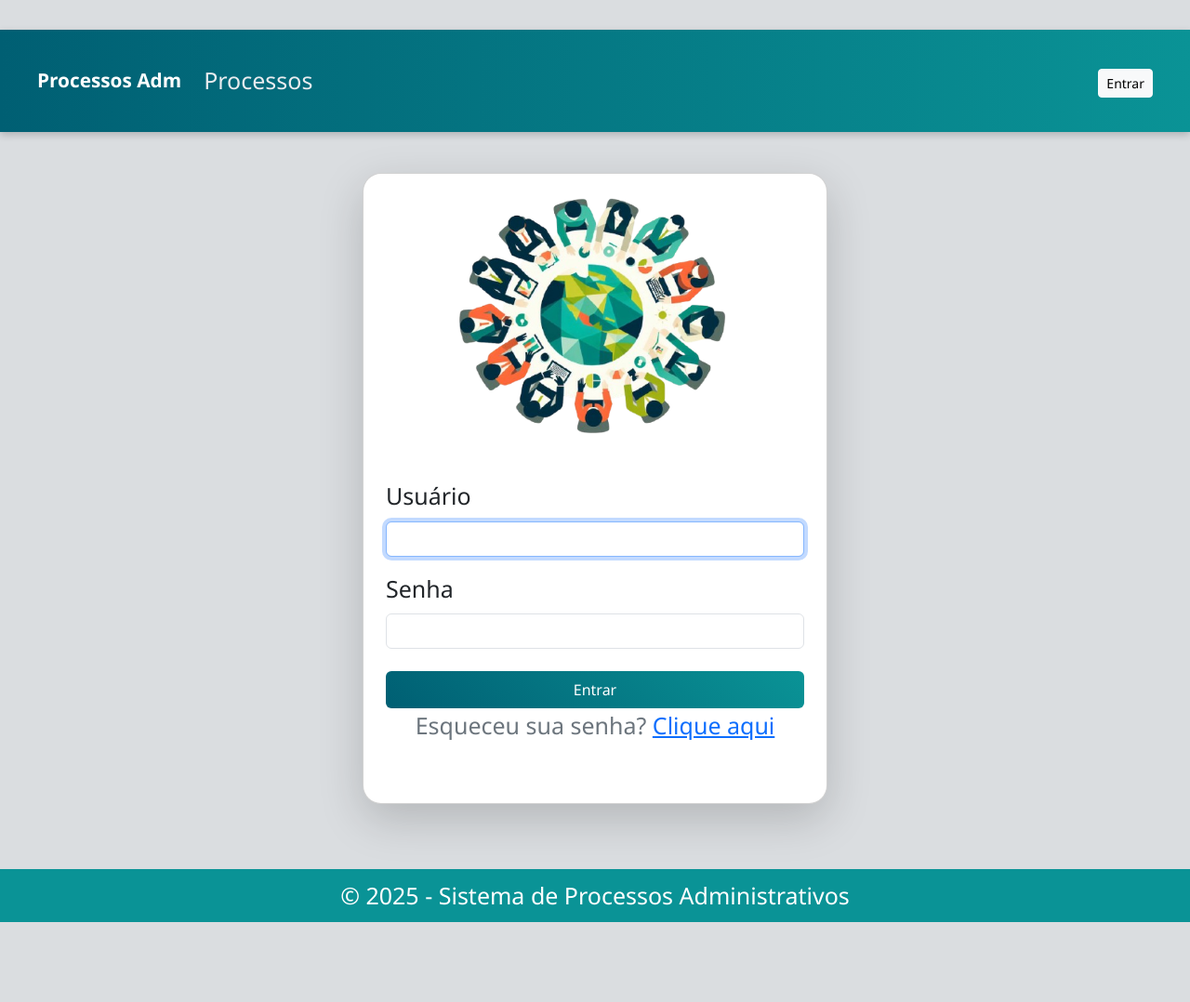
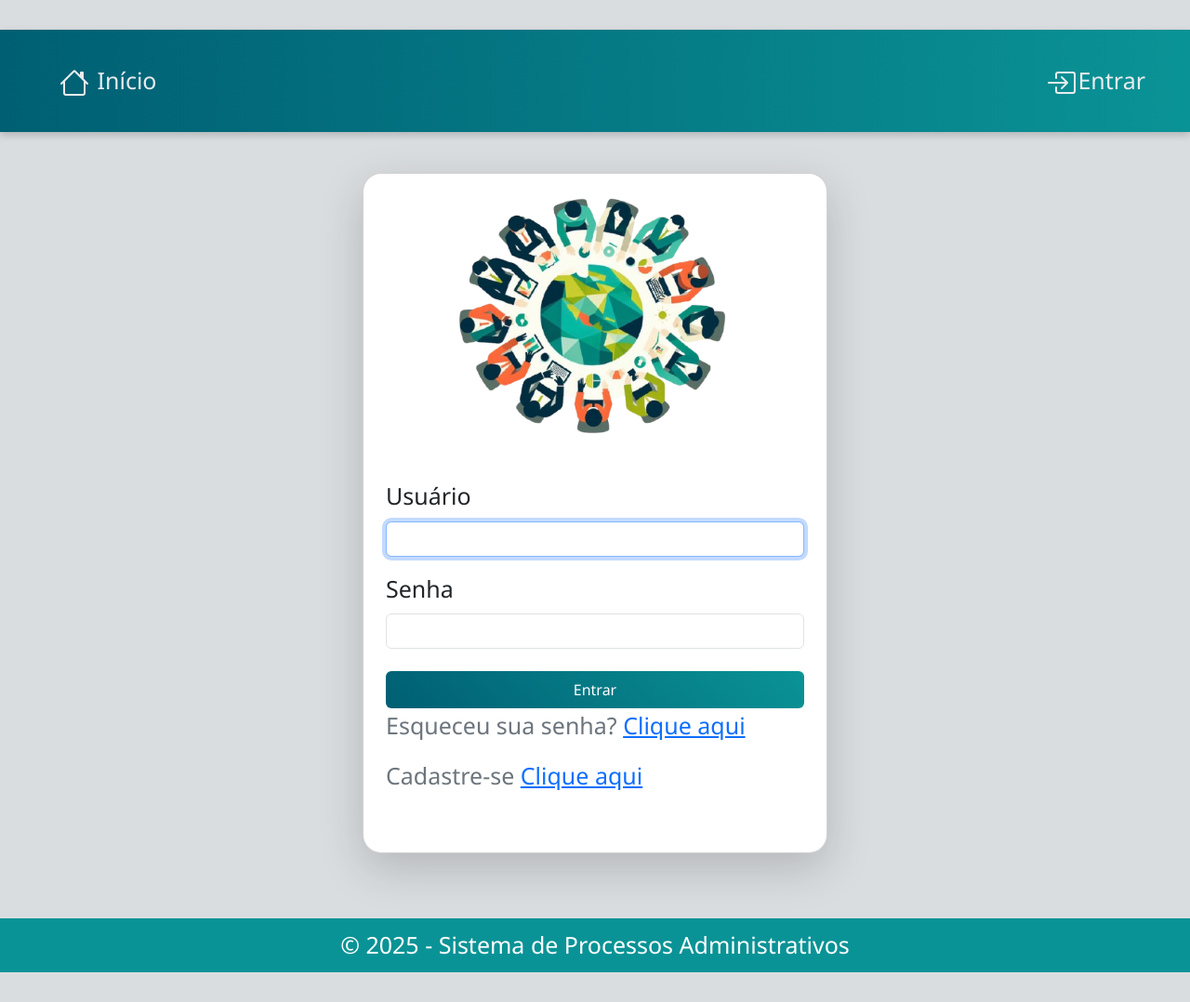
Before and after one commit to jefftdb/Processo_Administrativo, a Django app: page /pessoa/login/ in a window 1280 px wide. Shown: the whole page at 93% size. Before the commit the page ends 992 px from the top, so only its background shows below. Run offline with Django 5.2, Linux system fonts and the light colour scheme.

Commit message:
Adicionei ícones ao navbar e link para processos e editar perfil

```diff
--- a/pessoa/views.py
+++ b/pessoa/views.py
@@ -25,7 +25,7 @@ def add_pessoa(request):
             pessoa.groups.add(grupo)
 
             messages.success(request, "Pessoa adicionada com sucesso!")
-            return redirect('lista_pessoa')
+            return redirect('login')
     else:
         form = PessoaForm()
     return render(request, 'pessoa/add_pessoa.html', {'form': form})
@@ -41,7 +41,7 @@ def editar_pessoa(request, id):
                 pessoa.set_password(form.cleaned_data['password'])
             pessoa.save()
             messages.success(request, "Pessoa atualizada com sucesso!")
-            return redirect('lista_pessoa')
+            return redirect('login')
     else:
         form = PessoaForm(instance=pessoa)
     return render(request, 'pessoa/editar_pessoa.html', {'form': form, 'pessoa': pessoa})
--- /dev/null
+++ b/static/style.css
@@ -0,0 +1,59 @@
+ body {
+     background-color: #dadde0ff;
+     font-family: 'Segoe UI', sans-serif;
+ }
+
+ .navbar {
+     background: linear-gradient(90deg, #005f73, #0a9396);
+     box-shadow: 0 3px 8px rgba(0, 0, 0, 0.2);
+ }
+
+ .navbar-brand {
+     font-weight: 600;
+     font-size: 1.3rem;
+     color: #fff !important;
+ }
+
+ .nav-link {
+     color: #e9ecef !important;
+     transition: 0.3s;
+ }
+
+ .nav-link:hover {
+     color: #fff !important;
+     transform: scale(1.05);
+ }
+
+ .table thead {
+     background-color: #0a9396;
+     color: #fff;
+ }
+
+ .table-hover tbody tr:hover {
+     background-color: rgba(10, 147, 150, 0.1);
+ }
+
+ .btn-primary {
+     background: linear-gradient(45deg, #005f73, #0a9396);
+     border: none;
+ }
+
+ .btn-primary:hover {
+     background: linear-gradient(45deg, #0a9396, #005f73);
+ }
+
+ footer {
+     text-align: center;
+     padding: 10px;
+     background: #0a9396;
+     color: #fff;
+     margin-top: 50px;
+ }
+
+ .container-fluid {
+     padding: 20px 40px;
+ }
+
+ .navbar svg {
+     margin-right: 2px;
+ }
--- a/templates/base.html
+++ b/templates/base.html
@@ -6,88 +6,64 @@
     <title>{% block title %}Processos Administrativos{% endblock %}</title>
     <link rel="stylesheet" href="https://cdn.jsdelivr.net/npm/bootstrap@5.3.2/dist/css/bootstrap.min.css">
     <link rel="stylesheet" href="{% static 'processo/style.css' %}">
-    <style>
-        body {
-            background-color: #dadde0ff;
-            font-family: 'Segoe UI', sans-serif;
-        }
+    <link rel="stylesheet" href="{% static 'style.css' %}">
 
-        .navbar {
-            background: linear-gradient(90deg, #005f73, #0a9396);
-            box-shadow: 0 3px 8px rgba(0, 0, 0, 0.2);
-        }
-
-        .navbar-brand {
-            font-weight: 600;
-            font-size: 1.3rem;
-            color: #fff !important;
-        }
-
-        .nav-link {
-            color: #e9ecef !important;
-            transition: 0.3s;
-        }
-
-        .nav-link:hover {
-            color: #fff !important;
-            transform: scale(1.05);
-        }
-
-        .table thead {
-            background-color: #0a9396;
-            color: #fff;
-        }
-
-        .table-hover tbody tr:hover {
-            background-color: rgba(10, 147, 150, 0.1);
-        }
-
-        .btn-primary {
-            background: linear-gradient(45deg, #005f73, #0a9396);
-            border: none;
-        }
-
-        .btn-primary:hover {
-            background: linear-gradient(45deg, #0a9396, #005f73);
-        }
-
-        footer {
-            text-align: center;
-            padding: 10px;
-            background: #0a9396;
-            color: #fff;
-            margin-top: 50px;
-        }
-
-        .container-fluid {
-            padding: 20px 40px;
-        }
-    </style>
 </head>
 
 <body>
     <!-- Navbar -->
     <nav class="navbar navbar-expand-lg navbar-dark mb-4">
         <div class="container-fluid">
-            <a class="navbar-brand" href="/">Processos Adm</a>
+            <a class="navbar-brand" href="/">
+
+            </a>
             <button class="navbar-toggler" type="button" data-bs-toggle="collapse" data-bs-target="#menu">
                 <span class="navbar-toggler-icon"></span>
             </button>
 
             <div class="collapse navbar-collapse" id="menu">
                 <ul class="navbar-nav me-auto">
-                    <li class="nav-item"><a class="nav-link" href="{% url 'lista_processos' %}">Processos</a></li>
+                    <li class="nav-item"><a class="nav-link" href="/">
+                         <svg xmlns="http://www.w3.org/2000/svg" width="32" height="32" fill="currentColor" class="bi bi-house" viewBox="0 0 16 16">
+                            <path d="M8.707 1.5a1 1 0 0 0-1.414 0L.646 8.146a.5.5 0 0 0 .708.708L2 8.207V13.5A1.5 1.5 0 0 0 3.5 15h9a1.5 1.5 0 0 0 1.5-1.5V8.207l.646.647a.5.5 0 0 0 .708-.708L13 5.793V2.5a.5.5 0 0 0-.5-.5h-1a.5.5 0 0 0-.5.5v1.293zM13 7.207V13.5a.5.5 0 0 1-.5.5h-9a.5.5 0 0 1-.5-.5V7.207l5-5z"/>
+                        </svg> Início
+                        </a>
+                    </li>
+                    {% if user.is_authenticated %}
+                    <li class="nav-item"><a class="nav-link" href="{% url 'lista_processos' %}">
+                        <svg xmlns="http://www.w3.org/2000/svg" width="32" height="32" fill="currentColor" class="bi bi-file-richtext" viewBox="0 0 16 16">
+                            <path d="M7 4.25a.75.75 0 1 1-1.5 0 .75.75 0 0 1 1.5 0m-.861 1.542 1.33.886 1.854-1.855a.25.25 0 0 1 .289-.047l1.888.974V7.5a.5.5 0 0 1-.5.5H5a.5.5 0 0 1-.5-.5V7s1.54-1.274 1.639-1.208M5 9a.5.5 0 0 0 0 1h6a.5.5 0 0 0 0-1zm0 2a.5.5 0 0 0 0 1h3a.5.5 0 0 0 0-1z"/>
+                            <path d="M2 2a2 2 0 0 1 2-2h8a2 2 0 0 1 2 2v12a2 2 0 0 1-2 2H4a2 2 0 0 1-2-2zm10-1H4a1 1 0 0 0-1 1v12a1 1 0 0 0 1 1h8a1 1 0 0 0 1-1V2a1 1 0 0 0-1-1"/>
+                        </svg>Processos</a></li>
+
+                    <li class="nav-item"><a class="nav-link" href="{% url 'editar_pessoa' request.user.id %}">
+                        <svg xmlns="http://www.w3.org/2000/svg" width="32" height="32" fill="currentColor" class="bi bi-person-badge" viewBox="0 0 16 16">
+                            <path d="M6.5 2a.5.5 0 0 0 0 1h3a.5.5 0 0 0 0-1zM11 8a3 3 0 1 1-6 0 3 3 0 0 1 6 0"/>
+                            <path d="M4.5 0A2.5 2.5 0 0 0 2 2.5V14a2 2 0 0 0 2 2h8a2 2 0 0 0 2-2V2.5A2.5 2.5 0 0 0 11.5 0zM3 2.5A1.5 1.5 0 0 1 4.5 1h7A1.5 1.5 0 0 1 13 2.5v10.795a4.2 4.2 0 0 0-.776-.492C11.392 12.387 10.063 12 8 12s-3.392.387-4.224.803a4.2 4.2 0 0 0-.776.492z"/>
+                        </svg>Editar Perfil</a></li>
                 </ul>
                 <ul class="navbar-nav">
-                    {% if user.is_authenticated %}
-                        <li class="nav-item">
-                            <form method="post" action="{% url 'logout' %}">
-                                {% csrf_token %}
-                                <button type="submit" class="btn btn-outline-light btn-sm">Sair</button>
-                            </form>
+                    <li class="nav-item">
+                        <form method="post" action="{% url 'logout' %}" class="d-inline">
+                            {% csrf_token %}
+                            <button type="submit" class="nav-link btn btn-link text-light p-0" style="text-decoration: none;">
+                                <svg xmlns="http://www.w3.org/2000/svg" width="32" height="32" fill="currentColor" class="bi bi-box-arrow-in-left" viewBox="0 0 16 16">
+                                    <path fill-rule="evenodd" d="M10 3.5a.5.5 0 0 0-.5-.5h-8a.5.5 0 0 0-.5.5v9a.5.5 0 0 0 .5.5h8a.5.5 0 0 0 .5-.5v-2a.5.5 0 0 1 1 0v2A1.5 1.5 0 0 1 9.5 14h-8A1.5 1.5 0 0 1 0 12.5v-9A1.5 1.5 0 0 1 1.5 2h8A1.5 1.5 0 0 1 11 3.5v2a.5.5 0 0 1-1 0z"/>
+                                    <path fill-rule="evenodd" d="M4.146 8.354a.5.5 0 0 1 0-.708l3-3a.5.5 0 1 1 .708.708L5.707 7.5H14.5a.5.5 0 0 1 0 1H5.707l2.147 2.146a.5.5 0 0 1-.708.708z"/>
+                                </svg>
+                                Sair
+                            </button>
+                        </form>
+                    </li>
+                    {% else %}
+                </ul>
+                    <ul class="navbar-nav">
+                        <li class="nav-item"><a class="nav-link" href="{% url 'login' %}" >
+                            <svg xmlns="http://www.w3.org/2000/svg" width="32" height="32" fill="currentColor" class="bi bi-box-arrow-in-right" viewBox="0 0 16 16">
+                            <path fill-rule="evenodd" d="M6 3.5a.5.5 0 0 1 .5-.5h8a.5.5 0 0 1 .5.5v9a.5.5 0 0 1-.5.5h-8a.5.5 0 0 1-.5-.5v-2a.5.5 0 0 0-1 0v2A1.5 1.5 0 0 0 6.5 14h8a1.5 1.5 0 0 0 1.5-1.5v-9A1.5 1.5 0 0 0 14.5 2h-8A1.5 1.5 0 0 0 5 3.5v2a.5.5 0 0 0 1 0z"/>
+                            <path fill-rule="evenodd" d="M11.854 8.354a.5.5 0 0 0 0-.708l-3-3a.5.5 0 1 0-.708.708L10.293 7.5H1.5a.5.5 0 0 0 0 1h8.793l-2.147 2.146a.5.5 0 0 0 .708.708z"/>
+                            </svg>Entrar</a>
                         </li>
-                    {% else %}
-                        <li class="nav-item"><a href="{% url 'login' %}" class="btn btn-light btn-sm">Entrar</a></li>
                     {% endif %}
                 </ul>
             </div>
--- a/templates/registration/login.html
+++ b/templates/registration/login.html
@@ -22,8 +22,9 @@
 
             <button type="submit" class="btn btn-primary w-100 py-2 mt-2">Entrar</button>
         </form>
-        <div class="text-center mb-4">
+        <div class="text-left mb-4">
              <p class="text-secondary">Esqueceu sua senha? <a href="#">Clique aqui</a></p>
+             <p class="text-secondary">Cadastre-se <a href="{% url 'add_pessoa' %}">Clique aqui</a></p>
         </div>
     </div>
 </div>
```
Also changed, not shown: db.sqlite3.
